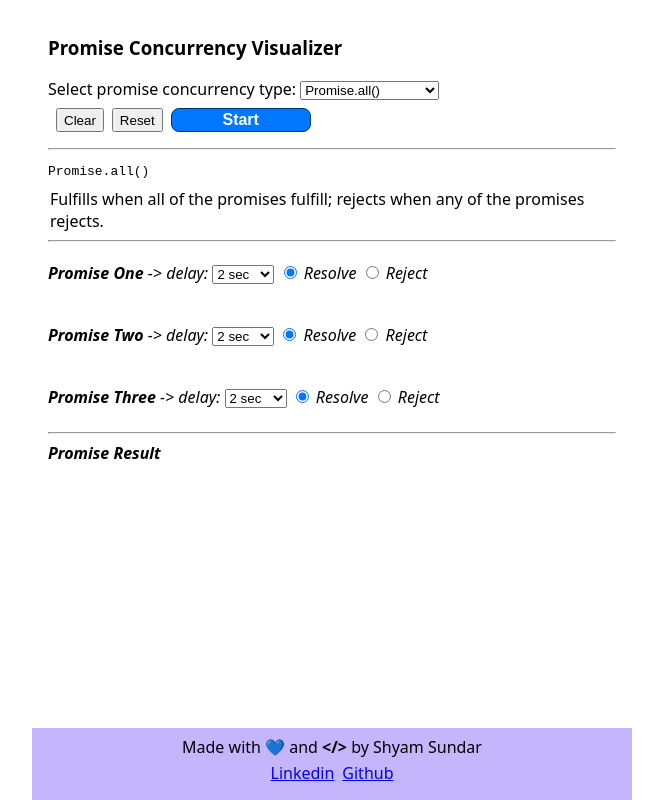
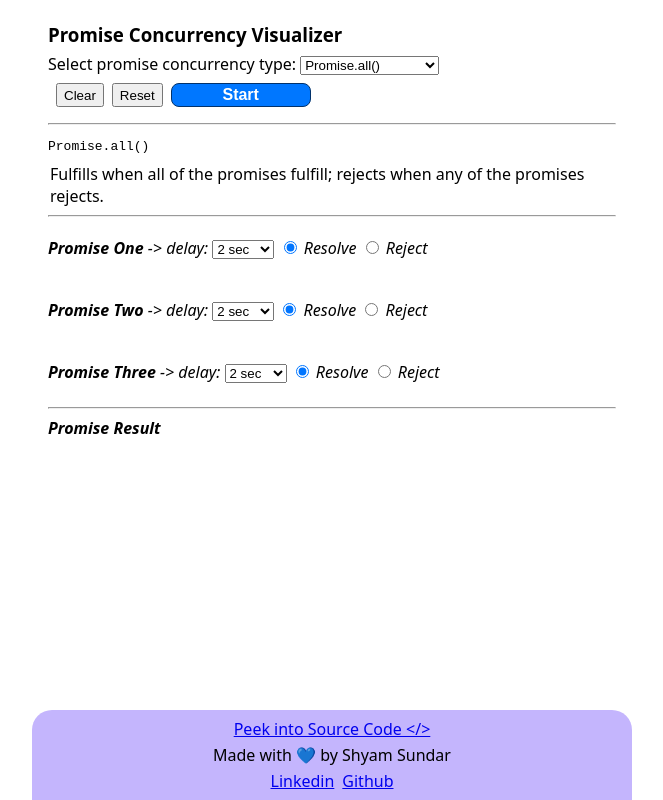
Before and after one commit to yamsun/Javascript-promise-concurrency-visualizer, a website: page index.html in a window 1280 px wide. Shown: the whole page, without its empty margins (308-971 px from the left). Drawn offline with Linux system fonts and the light colour scheme.

Commit message:
source code link added

```diff
--- a/index.html
+++ b/index.html
@@ -15,6 +15,7 @@
     <!-- <div>one</div> -->
     <main>
       <h3>Promise Concurrency Visualizer</h3>
+
 
       <div>
         <span>
@@ -169,7 +170,11 @@
 
 
       <div class="bottom">
-        <div>Made with <b> &#128153; </b> and <b> &lt;/&gt; </b> by Shyam Sundar  </div>
+        <a href="https://github.com/yamsun/Javascript-promise-concurrency-visualizer" target="_blank">
+          Peek into Source Code  &lt;/&gt;
+        </a>
+        <div>Made with &#128153;
+           by Shyam Sundar  </div>
         <div class="links">
           <a href="https://www.linkedin.com/in/shyam-sundar1/" target="_blank">Linkedin</a>
           <a href="https://github.com/yamsun" target="_blank">Github</a>
--- a/script.js
+++ b/script.js
@@ -1,5 +1,3 @@
-console.log('Hello!');
-
 const one = document.getElementById('one');
 const two = document.getElementById('two');
 const three = document.getElementById('three');
--- a/styles.css
+++ b/styles.css
@@ -124,10 +124,15 @@ p {
   flex-direction: column;
   gap: 4px;
   align-items: center;
-  padding-bottom: 1em;
+  padding-bottom: 0.5em;
+  border-radius:  20px 20px 0px 0px;
 }
 
 .links{
   display: flex;
   gap: 0.5em
 }
+
+h3{
+  line-height: 0;
+}
```
